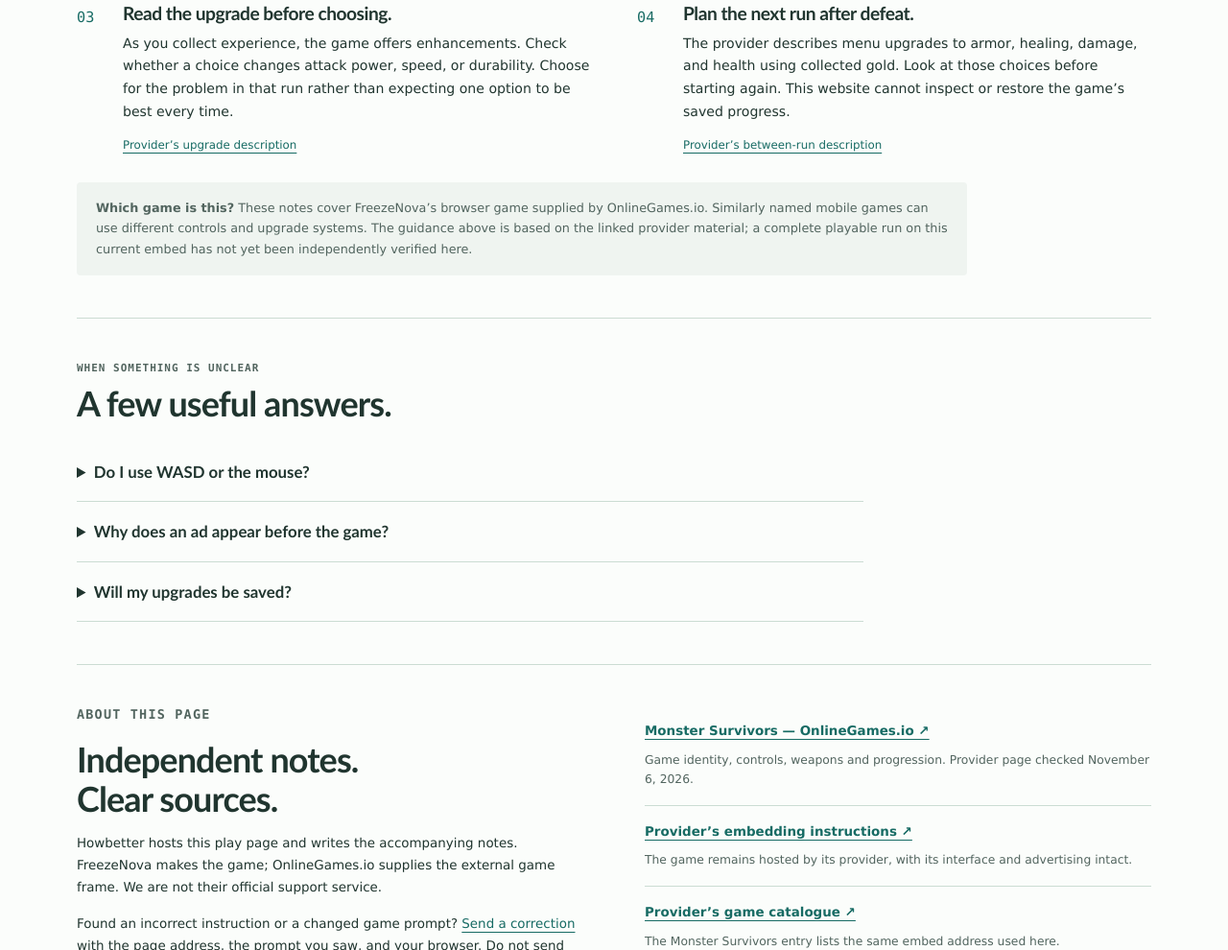
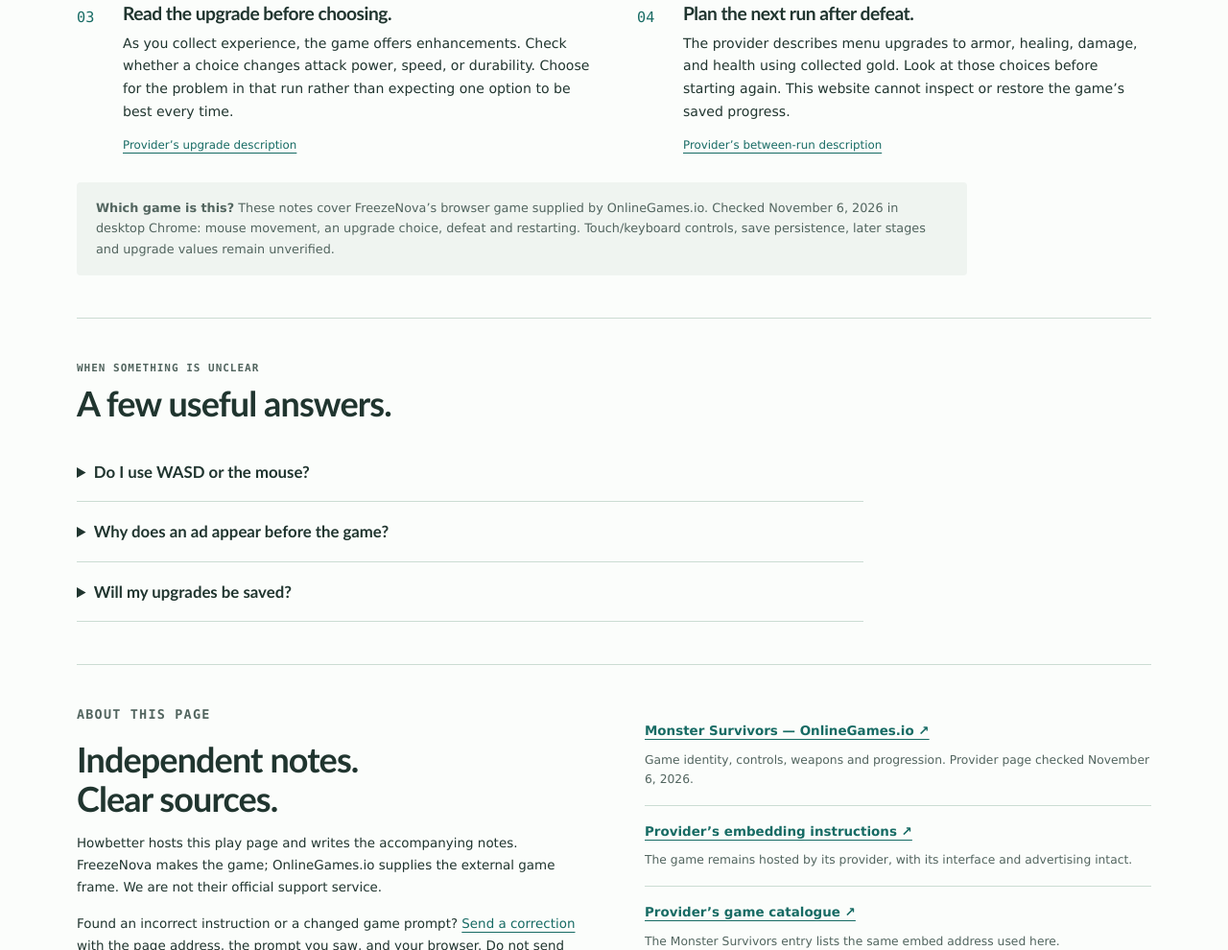
Before and after one commit to bingjokerx-ops/cs001, a plain HTML site: page index.html in a window 1280 px wide. Shown: the part 1270-2260 px from the top of the page at 96% size. Drawn offline with Linux system fonts and the light colour scheme.

Commit message:
howbetter_quality_audit 更新桌面首轮实玩验证范围

```diff
--- a/index.html
+++ b/index.html
@@ -64,7 +64,7 @@
         <li><div><h3>Read the upgrade before choosing.</h3><p>As you collect experience, the game offers enhancements. Check whether a choice changes attack power, speed, or durability. Choose for the problem in that run rather than expecting one option to be best every time.</p><a href="#source-provider">Provider’s upgrade description</a></div></li>
         <li><div><h3>Plan the next run after defeat.</h3><p>The provider describes menu upgrades to armor, healing, damage, and health using collected gold. Look at those choices before starting again. This website cannot inspect or restore the game’s saved progress.</p><a href="#source-provider">Provider’s between-run description</a></div></li>
       </ol>
-      <div class="version-note"><strong>Which game is this?</strong> These notes cover FreezeNova’s browser game supplied by OnlineGames.io. Similarly named mobile games can use different controls and upgrade systems. The guidance above is based on the linked provider material; a complete playable run on this current embed has not yet been independently verified here.</div>
+      <div class="version-note"><strong>Which game is this?</strong> These notes cover FreezeNova’s browser game supplied by OnlineGames.io. Checked November 6, 2026 in desktop Chrome: mouse movement, an upgrade choice, defeat and restarting. Touch/keyboard controls, save persistence, later stages and upgrade values remain unverified.</div>
     </section>
 
     <section class="questions-section wrap" id="questions" aria-labelledby="questions-heading">
```
Also changed, not shown: 1 other file.
